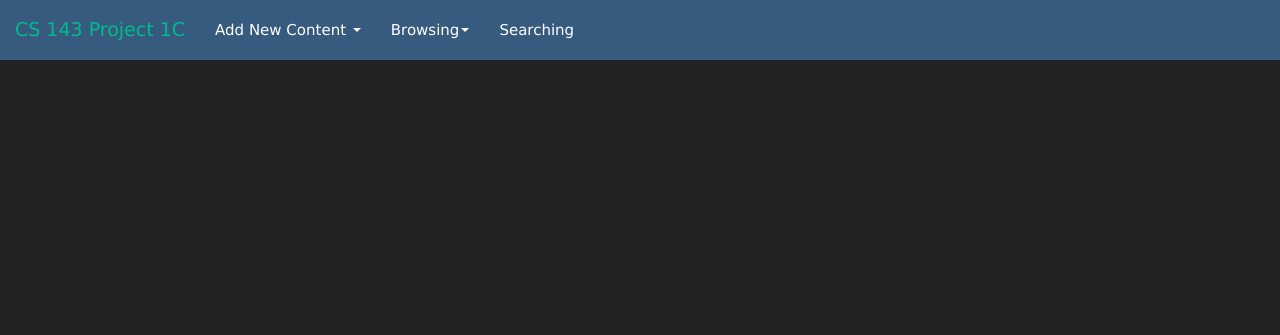
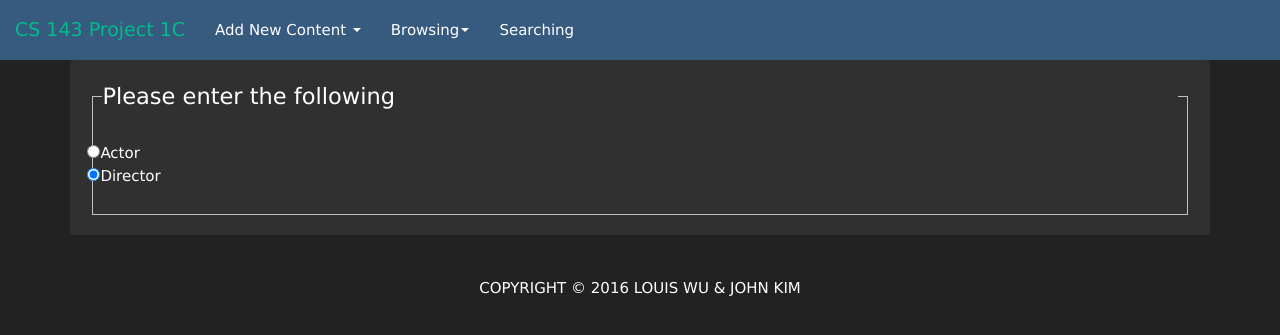
Before and after one commit to louis-wuitton/CS-143-Fall-2016, a PHP site: page /addperson.php in a window 1280 px wide. Shown: the top 335 px of the page. Run offline with PHP 8.4, Linux system fonts and the light colour scheme; some libraries are stand-ins or nearby versions.

Commit message:
whatever

```diff
--- a/Project-1c/www/addperson.php
+++ b/Project-1c/www/addperson.php
@@ -51,6 +51,20 @@
     </div>
 </nav>
 
+  <div class="container">
+    <h1> Add a new Actor/Director</h1>
+    <div class="well bs-component">
+      <form method='post' action='submit.php' class="form-horizontal">
+          <fieldset>
+            <legend>Please enter the following </legend>
+            <div class="form-group">
+              <input type="radio" name="identity" value="actor" checked>Actor<br>
+              <input type="radio" name="identity" value="director" checked>Director<br>
+            </div>
+          </fieldset>
+      </form>
+    </div>
+  </div>
 
 
 
```
Also changed, not shown: Project-1c/www/addPrelation.php (line endings or trailing spaces).
